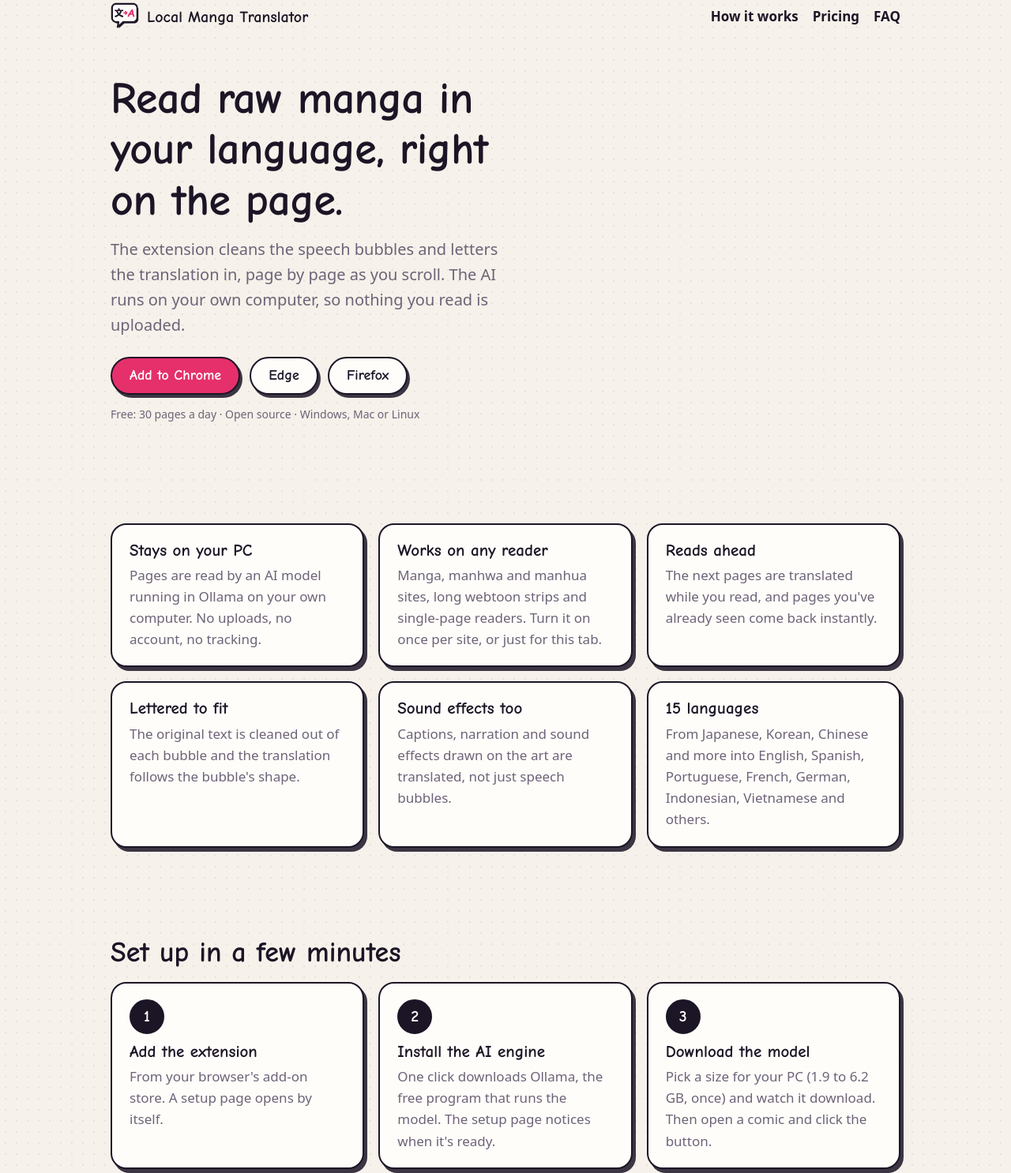
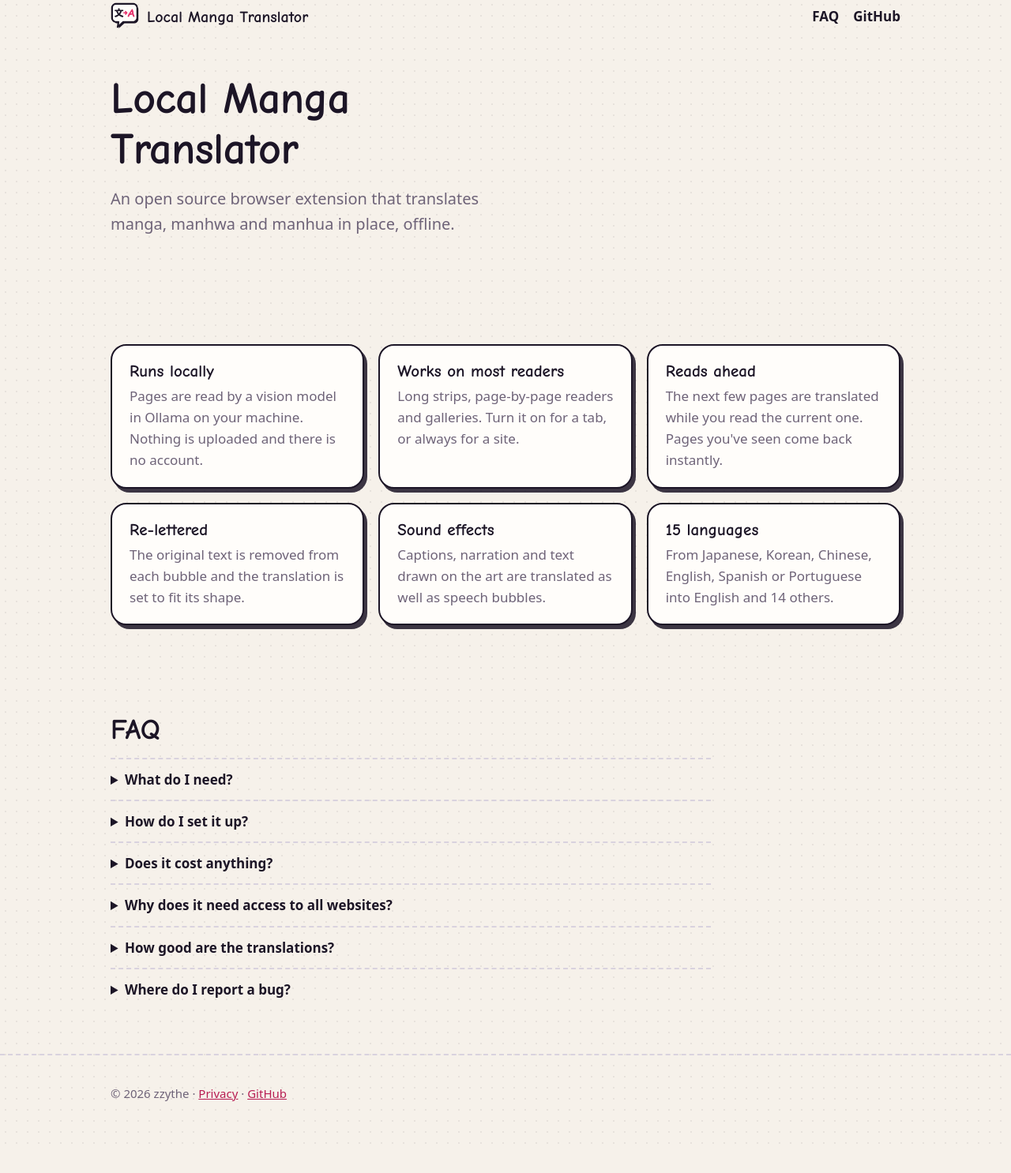
Before and after one commit to zzythe/local-manga-translator, a browser extension: page docs/index.html in a window 1280 px wide. Shown: the part 15-1501 px from the top of the page at 79% size. After the commit the page ends 1468 px from the top, so only its background shows below. Drawn offline with Linux system fonts and the light colour scheme.

Commit message:
Plainer README, website and store text

```diff
--- a/docs/index.html
+++ b/docs/index.html
@@ -3,11 +3,10 @@
 <head>
   <meta charset="utf-8">
   <meta name="viewport" content="width=device-width, initial-scale=1">
-  <title>Local Manga Translator: translate manga on the page, privately</title>
-  <meta name="description" content="A browser extension that translates manga, manhwa and manhua right on the page, with AI running on your own PC. Private, no account, free to start.">
+  <title>Local Manga Translator</title>
+  <meta name="description" content="An open source browser extension that translates manga, manhwa and manhua in place, using a model running on your own computer.">
   <meta property="og:title" content="Local Manga Translator">
-  <meta property="og:description" content="Translate manga, manhwa and manhua right on the page, with AI on your own PC.">
-  <meta property="og:image" content="https://zzythe.github.io/local-manga-translator/img/og.png">
+  <meta property="og:description" content="An open source browser extension that translates manga, manhwa and manhua in place, offline.">
   <link rel="icon" href="img/favicon.png">
   <link rel="preconnect" href="https://fonts.googleapis.com"><link rel="preconnect" href="https://fonts.gstatic.com" crossorigin>
   <link rel="stylesheet" href="https://fonts.googleapis.com/css2?family=Comic+Neue:wght@700&display=swap">
@@ -17,23 +16,22 @@
   <div class="wrap">
     <nav>
       <a class="brand" href="./"><img src="img/icon.png" alt="">Local Manga Translator</a>
-      <div class="links"><a href="#how">How it works</a><a href="#pricing">Pricing</a><a href="#faq">FAQ</a></div>
+      <div class="links"><a href="#install" id="nav-install" hidden>Install</a><a href="#faq">FAQ</a><a href="https://github.com/zzythe/local-manga-translator">GitHub</a></div>
     </nav>
 
     <header class="hero">
       <div>
-        <h1>Read raw manga in your language, right on the page.</h1>
-        <p class="lede">The extension cleans the speech bubbles and letters the translation in, page by page as you scroll. The AI runs on your own computer, so nothing you read is uploaded.</p>
-        <div class="ctas">
-          <a class="button primary" id="get-chrome" href="#install">Add to Chrome</a>
-          <a class="button" id="get-edge" href="#install">Edge</a>
-          <a class="button" id="get-firefox" href="#install">Firefox</a>
+        <h1>Local Manga Translator</h1>
+        <p class="lede">An open source browser extension that translates manga, manhwa and manhua in place, offline.</p>
+        <div class="ctas" id="install">
+          <a class="button primary" id="get-chrome" hidden>Chrome</a>
+          <a class="button" id="get-edge" hidden>Edge</a>
+          <a class="button" id="get-firefox" hidden>Firefox</a>
         </div>
-        <p class="note">Free: 30 pages a day · Open source · Windows, Mac or Linux</p>
       </div>
       <div class="compare" id="compare" aria-label="Drag to compare the original and the translation">
-        <img src="img/before.jpg" alt="A comic page in Japanese" loading="eager">
-        <img class="after" src="img/after.jpg" alt="The same page translated into English">
+        <img src="img/before.jpg" alt="A comic page in Japanese">
+        <img class="after" src="img/after.jpg" alt="The same page in English">
         <span class="tag l">Original</span><span class="tag r">Translated</span>
         <div class="handle"></div>
         <input type="range" min="0" max="100" value="50" aria-label="Compare original and translation">
@@ -43,64 +41,41 @@
 
   <section>
     <div class="wrap features">
-      <div class="card"><h3>Stays on your PC</h3><p>Pages are read by an AI model running in Ollama on your own computer. No uploads, no account, no tracking.</p></div>
-      <div class="card"><h3>Works on any reader</h3><p>Manga, manhwa and manhua sites, long webtoon strips and single-page readers. Turn it on once per site, or just for this tab.</p></div>
-      <div class="card"><h3>Reads ahead</h3><p>The next pages are translated while you read, and pages you've already seen come back instantly.</p></div>
-      <div class="card"><h3>Lettered to fit</h3><p>The original text is cleaned out of each bubble and the translation follows the bubble's shape.</p></div>
-      <div class="card"><h3>Sound effects too</h3><p>Captions, narration and sound effects drawn on the art are translated, not just speech bubbles.</p></div>
-      <div class="card"><h3>15 languages</h3><p>From Japanese, Korean, Chinese and more into English, Spanish, Portuguese, French, German, Indonesian, Vietnamese and others.</p></div>
-    </div>
-  </section>
-
-  <section id="how">
-    <div class="wrap">
-      <h2>Set up in a few minutes</h2>
-      <ol class="steps">
-        <li class="card"><h3>Add the extension</h3><p>From your browser's add-on store. A setup page opens by itself.</p></li>
-        <li class="card"><h3>Install the AI engine</h3><p>One click downloads Ollama, the free program that runs the model. The setup page notices when it's ready.</p></li>
-        <li class="card"><h3>Download the model</h3><p>Pick a size for your PC (1.9 to 6.2 GB, once) and watch it download. Then open a comic and click the button.</p></li>
-      </ol>
-    </div>
-  </section>
-
-  <section id="pricing">
-    <div class="wrap">
-      <h2>Pricing</h2>
-      <div class="pricing">
-        <div class="card"><h3>Free</h3><p class="price">$0</p>
-          <ul><li>30 new pages every day</li><li>Every feature and language</li><li>Pages you've translated show again for free</li></ul></div>
-        <div class="card pro"><h3>Pro</h3><p class="price">$6.99 <small>once</small></p>
-          <ul><li>Unlimited pages</li><li>Pay once, keep it, including future updates</li><li>Supports development</li></ul></div>
-      </div>
+      <div class="card"><h3>Runs locally</h3><p>Pages are read by a vision model in Ollama on your machine. Nothing is uploaded and there is no account.</p></div>
+      <div class="card"><h3>Works on most readers</h3><p>Long strips, page-by-page readers and galleries. Turn it on for a tab, or always for a site.</p></div>
+      <div class="card"><h3>Reads ahead</h3><p>The next few pages are translated while you read the current one. Pages you've seen come back instantly.</p></div>
+      <div class="card"><h3>Re-lettered</h3><p>The original text is removed from each bubble and the translation is set to fit its shape.</p></div>
+      <div class="card"><h3>Sound effects</h3><p>Captions, narration and text drawn on the art are translated as well as speech bubbles.</p></div>
+      <div class="card"><h3>15 languages</h3><p>From Japanese, Korean, Chinese, English, Spanish or Portuguese into English and 14 others.</p></div>
     </div>
   </section>
 
   <section id="faq">
     <div class="wrap">
-      <h2>Questions</h2>
-      <details><summary>What do I need?</summary><p>A Windows 10/11, macOS or Linux computer with about 4 to 8 GB of free disk space. A graphics card with 6 GB or more of memory translates a page in seconds; without one it works, but slowly. Chrome, Edge, Brave, Vivaldi, Opera or Firefox.</p></details>
-      <details><summary>Is anything uploaded?</summary><p>No. The extension downloads the page image from the site you're reading, exactly as your browser already does, and sends it to Ollama on your own computer. It has no analytics and no server of its own. Details in the <a href="privacy.html">privacy policy</a>.</p></details>
-      <details><summary>Why does it ask to read and change data on all websites?</summary><p>Comic readers load pages from many different image servers, so the extension needs permission to download those images and to put the translated page in place. It does nothing on a site until you turn it on there.</p></details>
-      <details><summary>How good are the translations?</summary><p>Good enough to follow the story comfortably, but they're machine translations. Clean scans with white speech bubbles work best; text drawn over busy artwork is sometimes left as it is rather than damaging the art.</p></details>
-      <details><summary>Does Pro run anything in the cloud?</summary><p>No. Pro only removes the daily limit; the translation still runs on your PC. Payments are handled by ExtensionPay and Stripe.</p></details>
-      <details><summary>Can I see the code?</summary><p>Yes, it's open source. The code is on <a href="https://github.com/zzythe/local-manga-translator">GitHub</a>, so you can check exactly what it does.</p></details>
-      <details><summary>I need help</summary><p>Open an issue on <a href="https://github.com/zzythe/local-manga-translator/issues">GitHub</a>.</p></details>
+      <h2>FAQ</h2>
+      <details><summary>What do I need?</summary><p>Chrome, Edge, Brave, Vivaldi, Opera or Firefox, and Ollama on Windows, macOS or Linux. Models take 2 to 7 GB of disk space. A GPU with 6 GB of VRAM or more translates a page in a few seconds; on the CPU it can take a minute.</p></details>
+      <details><summary>How do I set it up?</summary><p>Install the extension and a setup page opens. It links the Ollama installer for your system and downloads the model once Ollama is running.</p></details>
+      <details><summary>Does it cost anything?</summary><p>30 new pages a day are free. Pro removes the limit for a one-time $6.99. The translation runs on your machine either way.</p></details>
+      <details><summary>Why does it need access to all websites?</summary><p>Readers load pages from many different image hosts, and the extension has to download the image to translate it. It does nothing on a site until you turn it on there.</p></details>
+      <details><summary>How good are the translations?</summary><p>They're machine translations. Clean scans with white speech bubbles work best.</p></details>
+      <details><summary>Where do I report a bug?</summary><p>On <a href="https://github.com/zzythe/local-manga-translator/issues">GitHub</a>.</p></details>
     </div>
   </section>
 
   <footer>
-    <div class="wrap">Local Manga Translator by zzythe · <a href="privacy.html">Privacy</a> · <a href="https://github.com/zzythe/local-manga-translator">Source</a> · Sample comic: <a href="https://www.peppercarrot.com">Pepper&amp;Carrot</a> by David Revoy, CC BY 4.0</div>
+    <div class="wrap">© 2026 zzythe · <a href="privacy.html">Privacy</a> · <a href="https://github.com/zzythe/local-manga-translator">GitHub</a></div>
   </footer>
 
   <script>
-    // Store links: filled in once the listings are live.
+    // Store links. Buttons stay hidden until a URL is set.
     const STORES = {chrome: '', edge: '', firefox: ''};
     for (const [key, url] of Object.entries(STORES)) {
+      if (!url) continue;
       const link = document.getElementById('get-' + key);
-      if (url) link.href = url; else link.hidden = !Object.values(STORES).some(Boolean) ? false : true;
+      link.href = url; link.hidden = false;
+      document.getElementById('nav-install').hidden = false;
     }
     const compare = document.getElementById('compare');
-    // Until the comparison images are published, show the hero without them.
     compare.querySelectorAll('img').forEach(img => img.addEventListener('error', () => { compare.hidden = true; }));
     compare.querySelector('input').addEventListener('input', e => compare.style.setProperty('--split', e.target.value + '%'));
   </script>
```
Also changed, not shown: store/listing.md (+9 -24 lines), README.md.
